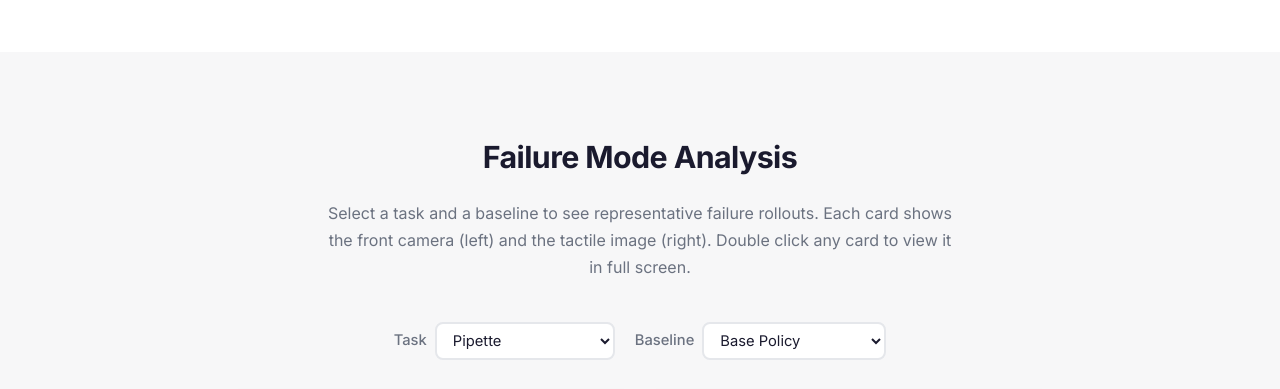
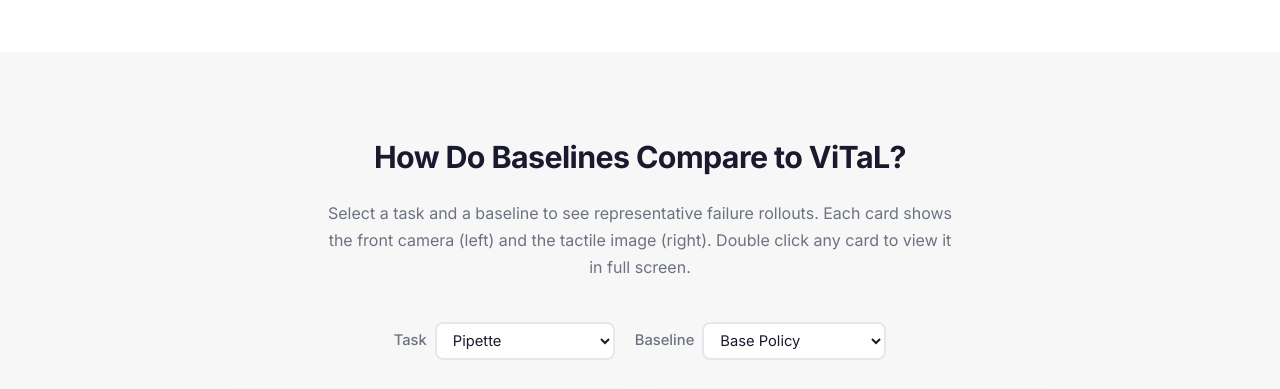
Before and after one commit to yilin-wu98/vital_website, a plain HTML site: page index.html in a window 1280 px wide. Shown: the part 7740-8129 px from the top of the page. Drawn offline with Linux system fonts and the light colour scheme.

Commit message:
update the failure mode section

```diff
--- a/index.html
+++ b/index.html
@@ -794,7 +794,7 @@
 <!-- ─────────────── FAILURE MODES ─────────────── -->
 <section class="section section-alt" id="failure-modes">
   <div class="container-wide">
-    <h2>Failure Mode Analysis</h2>
+    <h2>How Do Baselines Compare to ViTaL?</h2>
     <p class="section-subtitle">
       Select a task and a baseline to see representative failure rollouts.
       Each card shows the front camera (left) and the tactile image (right).
```
